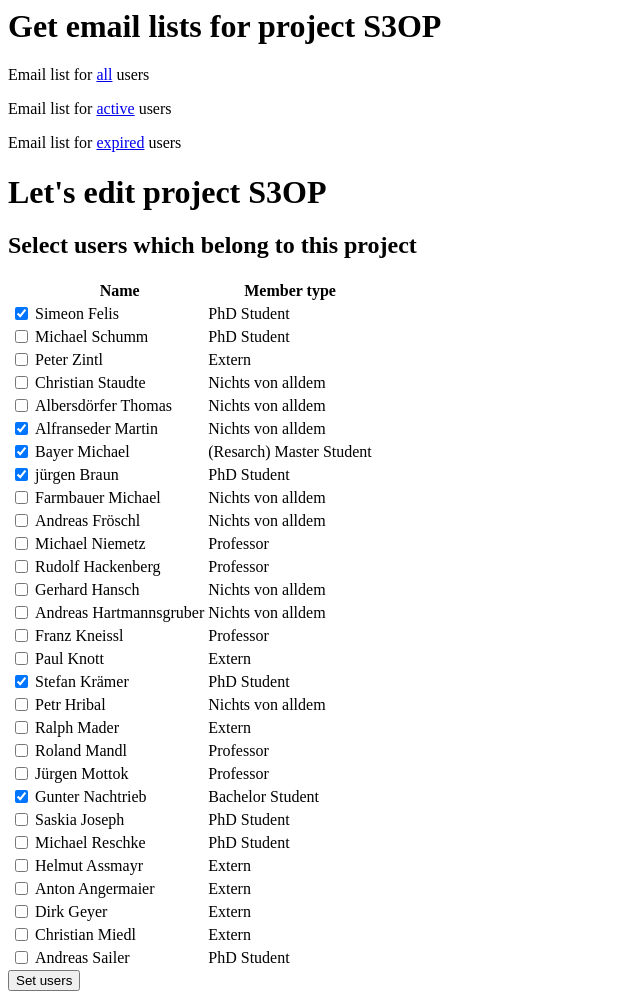
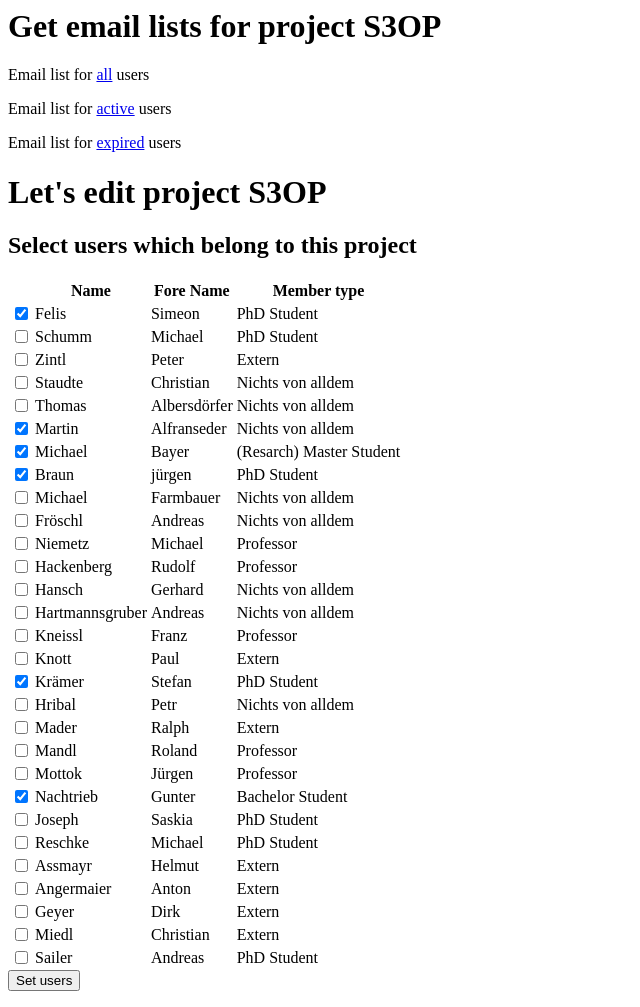
Before and after one commit to simeonfelis/apache_admin, a Django app: page /projectmod/1 in a window 1280 px wide. Shown: the whole page, without its empty margins (0-640 px from the left). Run offline with Django 3.2, Linux system fonts and the light colour scheme; data comes from the database, SQL or seed files in the repository; parts of the project's set-up code (start-up, migrations or seed data) failed here and were passed over.

Commit message:
Show last and fore name in table of projectmod

```diff
--- a/templates/usermod.html
+++ b/templates/usermod.html
@@ -27,7 +27,7 @@
         {% csrf_token %}
         <table>
             <tr>
-                <th></th><th>Name</th><th>Member type</th>
+                <th></th><th>Name</th><th>Fore Name</th><th>Member type</th>
             </tr>
             {% for user in users %}
             {% if not user.user.is_expired %}
@@ -40,7 +40,8 @@
                             value="{{ user.user.pk }}" />
                     <label for="set_user_{{ forloop.counter }}"></label>
                 </td>
-                <td> {{ user.user }} </td>
+                <td> {{ user.user.lastName }} </td>
+                <td> {{ user.user.firstName }} </td>
                 <td> {{ user.user.get_member_type_display }} </td>
             </tr>
             {% endif %}{# user.user.is_expired #}
```
